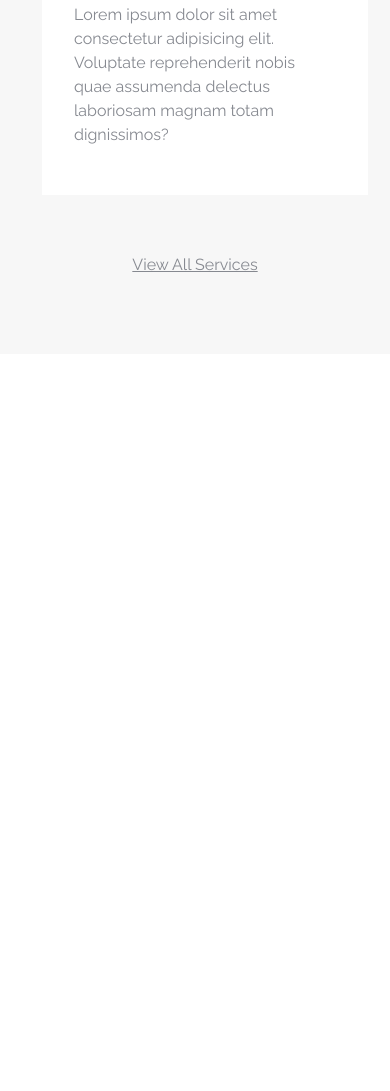
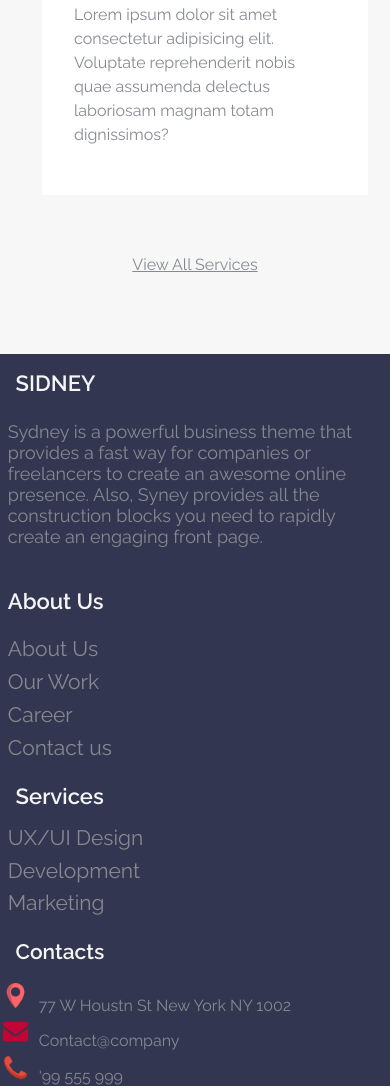
Before and after one commit to ElviraCamarillo/responsive_landing, a plain HTML site: page index.html in a window 390 px wide. Shown: the part 992-2083 px from the top of the page. Before the commit the page ends 1346 px from the top, so only its background shows below. Drawn offline with Linux system fonts and the light colour scheme.

Commit message:
https://github.com/Elvira-Camarillo/responsive_landing.git

```diff
--- a/css/style.css
+++ b/css/style.css
@@ -10,7 +10,6 @@ body {
 * {
     box-sizing: border-box;
 }
-
 
 /*----End General Styles----*/
 
@@ -80,3 +79,92 @@ body {
 
 
 /*----End Our Services Styles----*/
+/*--- start directory----*/
+{
+
+}
+footer{
+
+    background: #333650;
+
+}
+.directory{
+    display: flex;
+    justify-content: space-between;
+}
+.colum1{
+    max-width: 600px;
+}
+.colum1 h1{
+    font-size: 22px;
+    margin: 2vw;
+    padding: 2vw;
+    margin-left: 2vw;
+    color: whitesmoke;
+
+}
+.colum1 p{
+    font-size: 18px;
+
+    padding: auto;
+    margin-left: 2vw;
+}
+
+.colum2{
+    max-width: 400px;
+}.colum2 h1{
+    font-size: 22px;
+
+    padding: 2vw;
+    margin-right: 2vw;
+    color: whitesmoke;
+}
+.row{
+    margin: 2vw;
+    display: flex;
+    font-size: 21px;
+
+}
+.colum3{
+    max-width: 400px;
+}
+.colum3 h1{
+
+    font-size: 22px;
+    margin: 2vw;
+    padding: 2vw;
+    margin-right:  2vw;
+    color: whitesmoke;
+
+}
+.colum4{
+ max-width: 400px;
+}
+.colum4 h1{
+    font-size: 21px;
+    margin: 2vw;
+    padding: 2vw;
+    margin-right: 2vw;
+    color: whitesmoke;
+}
+.row1 img{
+   width: 25px;
+    height: 25px;
+    margin: .70vw;
+    margin-top: 1vw;
+
+
+}
+.colum4 label{
+    margin:1vw;
+    padding: 1.1vw;
+    margin-top: auto;
+    margin-left: auto;
+
+}
+@media only screen and (max-width: 640px){
+    .directory{
+        flex-direction: column;
+    }
+
+}
--- a/index.html
+++ b/index.html
@@ -34,6 +34,71 @@
         </section>
         <a href="#top" class="content__enlace">View All Services</a>
     </div>
+    <footer>
+    <div class="directory">
+        <div class="colum1">
+            <h1>SIDNEY</h1>
+
+            <P>Sydney is a powerful business theme that provides a fast way for companies or freelancers
+                to create an awesome online presence. Also, Syney provides all the construction blocks you
+                need to rapidly create an engaging front page.
+            </P>
+
+        </div>
+        <div class="colum2">
+            <h1>About Us</h1>
+
+
+            <div class="row">
+            <label for=""> About Us</label>
+             </div>
+            <div class="row">
+            <label for="">Our Work</label>
+            </div>
+            <div class="row">
+                <label for=""> Career</label>
+
+            </div>
+            <div class="row">
+                <label for="">Contact us</label>
+            </div>
+
+    </div>
+    <div class="colum3">
+        <h1>Services</h1>
+        <div class="row">
+
+            <label for="">UX/UI Design</label>
+
+        </div>
+        <div class="row">
+            <label for="">Development</label>
+        </div>
+        <div class="row">
+            <label for=""> Marketing</label>
+        </div>
+
+    </div>
+    <div class="colum4">
+        <h1>Contacts</h1>
+        <div class="row1">
+            <img src="assets/pngocean.com.png">
+            <label for="">77 W Houstn St New York NY 1002</label>
+        </div>
+        <div class="row1">
+            <img src="assets/icon_email_rojo.png">
+            <label for="">Contact@company</label>
+
+        </div>
+        <div class="row1">
+            <img src="assets/telefono.png">
+            <label for="">'99 555 999</label>
+        </div>
+
+    </div>
+
+
+    </footer>
 
 </body>
 
```
Also changed, not shown: assets/icon_email_rojo.png (added), assets/pngocean.com.png (added), assets/telefono.png (added), assets/ubicacion.jpg (added).
